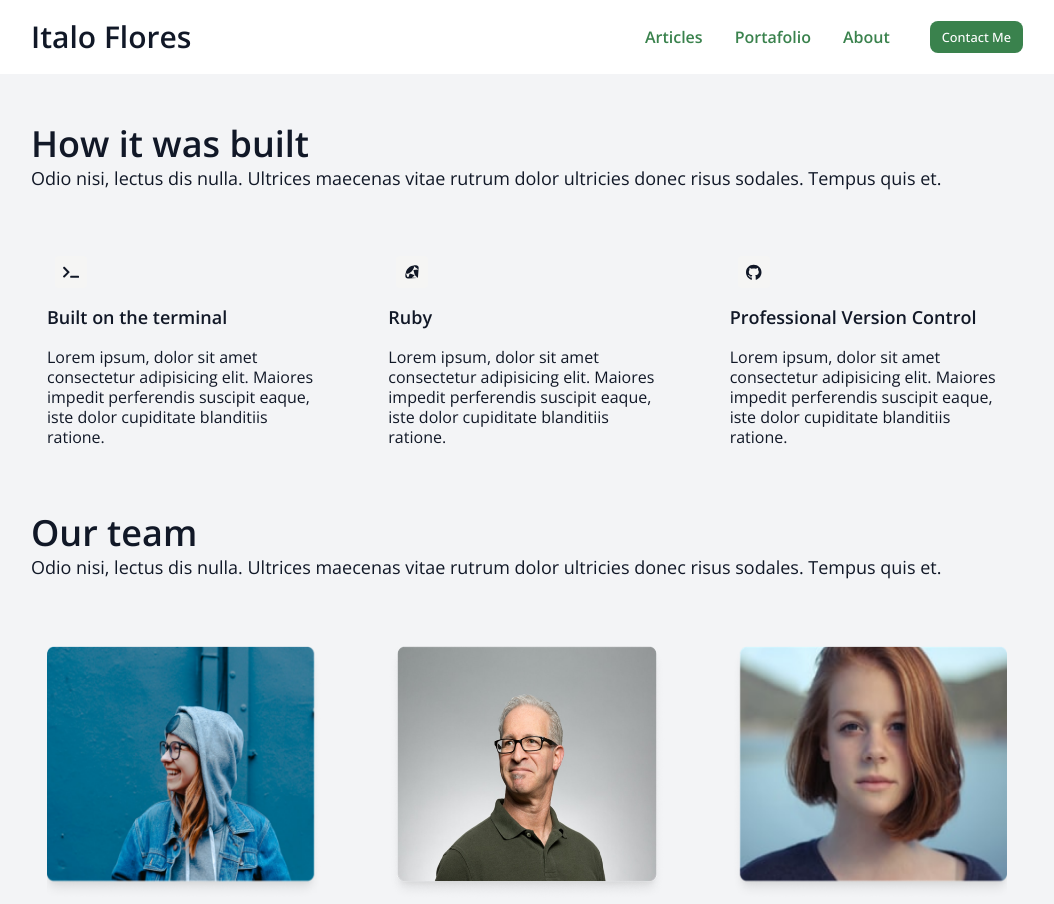
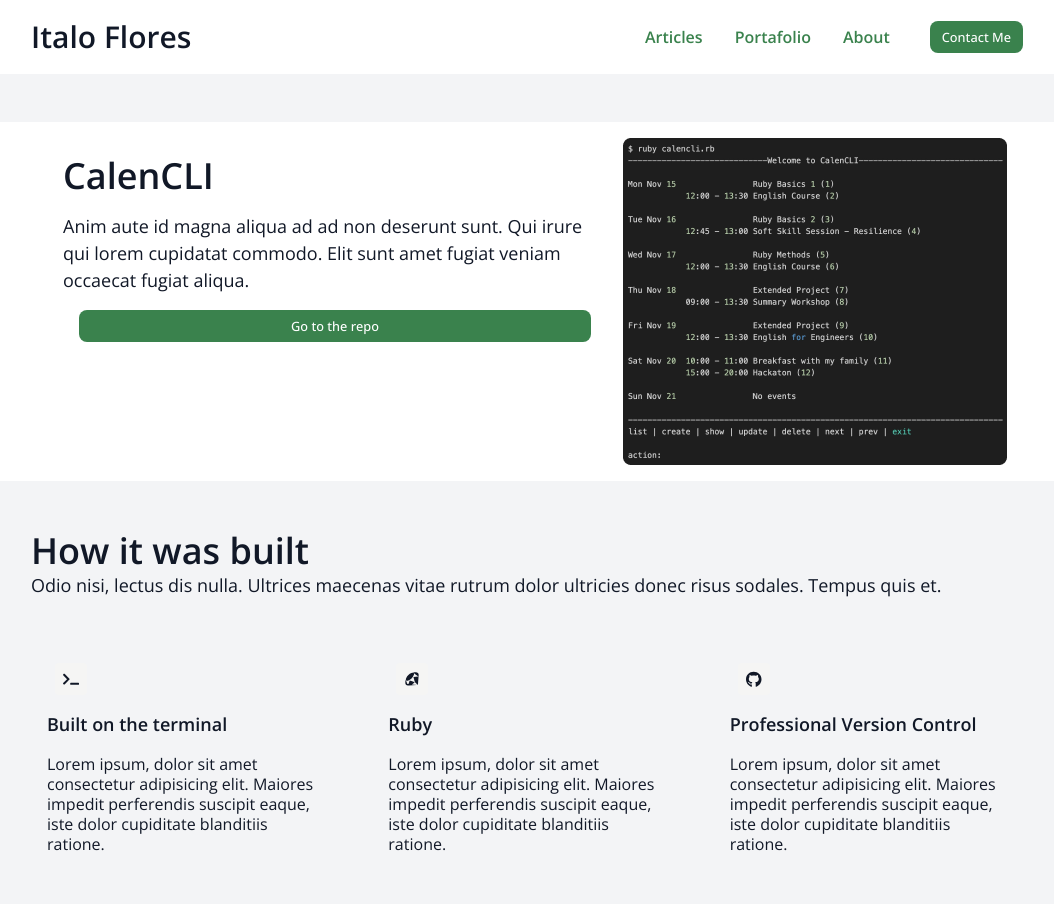
Before and after one commit to ifs99/Blog_Italo_flores, a plain HTML site: page CalenCLI.html in a window 1280 px wide. Shown: the top 904 px of the page, without its empty margins (113-1167 px from the left). Drawn offline with nearby package versions, Linux system fonts and the light colour scheme.

Commit message:
CalenCLI 90%

```diff
--- a/CalenCLI.html
+++ b/CalenCLI.html
@@ -32,7 +32,26 @@
     </div>
   </header>
   <body>
-  <section class="section --secondary-light">
+    <section class="section" style="background:white">
+      <div class="container-lg">
+        <div class="about-summary__card">
+          <div class="about-summary__card" style="flex-direction:column">
+            <h2 class="heading-lg semibold">
+              CalenCLI
+            </h2>
+            <p class="text-lg light">
+              Anim aute id magna aliqua ad ad non deserunt sunt. Qui irure qui lorem cupidatat commodo. Elit sunt amet fugiat veniam occaecat fugiat aliqua.
+            </p>
+            <a href="https://github.com/codeableorg/ruby-calencli-c10-w1-team6" class="button button--primary button--sm text-decoration-none ml-4" style="text-transform: none">
+              Go to the repo
+            </a>
+          </div>
+          <img src="extra/images/calencli.png">
+        </div>
+      </div>
+    </section>
+
+  <section class="section" style="background:#F3F4F6">
     <div class="container-lg">
       <div class="about-summary__header">
         <p class="heading-lg semibold" style="text-align: left">How it was built</p>
@@ -79,7 +98,8 @@
       </div>
     </div>
   </section>
-  <section class="section">
+
+  <section class="section" style="background:white">
     <div class="container-lg">
       <div class="about-summary__header">
         <p class="heading-lg semibold" style="text-align: left">Our team</p>
--- a/extra/css/global/typography.css
+++ b/extra/css/global/typography.css
@@ -57,8 +57,8 @@ h6 {
 }
 
 .heading-2xl {
-  font-size: 60px;
-  line-height: 100%;
+  font-size: 3.75rem;
+  line-height: 1rem;
 }
 
 .heading-xl {
```
